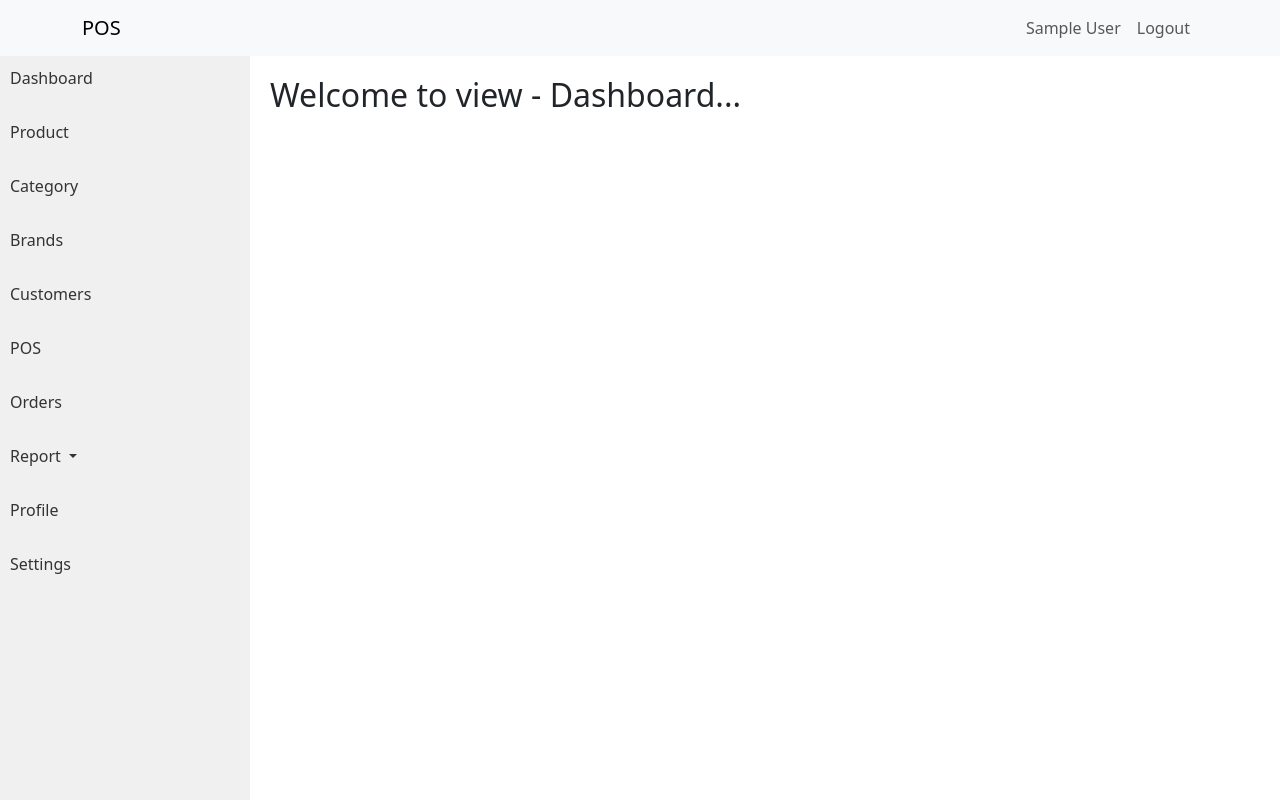
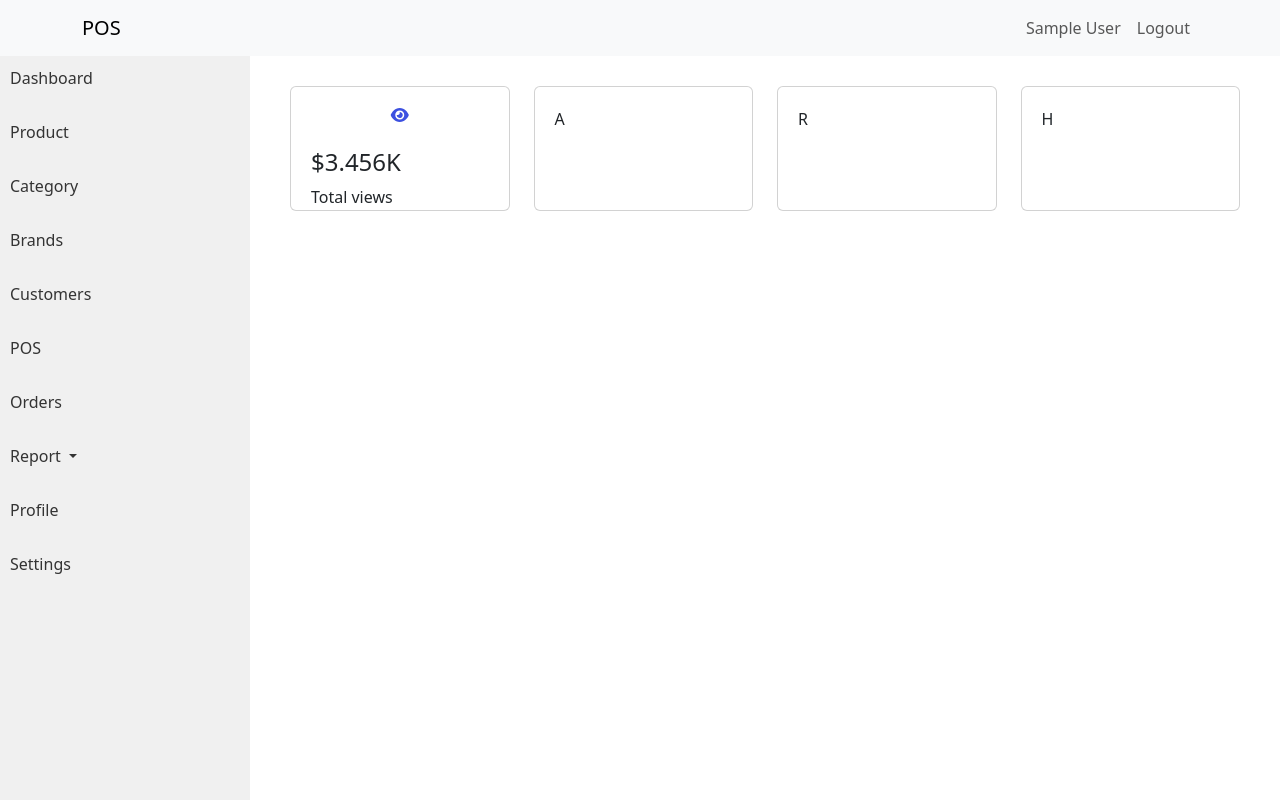
Before and after one commit to farhanfahidurrahim/POS-Software-Frontend-VueJs, a Vue app: page / in a window 1280 px wide. Built offline with nearby package versions, Linux system fonts and the light colour scheme; sample sign-in values are in the browser's storage.

Commit message:
dashboard

```diff
--- a/package.json
+++ b/package.json
@@ -9,6 +9,9 @@
     "preview": "vite preview"
   },
   "dependencies": {
+    "@fortawesome/fontawesome-svg-core": "^6.5.2",
+    "@fortawesome/free-solid-svg-icons": "^6.5.2",
+    "@fortawesome/vue-fontawesome": "^3.0.8",
     "@popperjs/core": "^2.11.8",
     "axios": "^1.7.2",
     "bootstrap": "^5.3.3",
--- a/src/main.js
+++ b/src/main.js
@@ -6,8 +6,11 @@ import Toast from "vue-toastification";
 import "vue-toastification/dist/index.css";
 import 'bootstrap/dist/css/bootstrap.min.css';
 import 'bootstrap/dist/js/bootstrap.bundle.min.js';
+import { library } from '@fortawesome/fontawesome-svg-core';
+import { FontAwesomeIcon } from '@fortawesome/vue-fontawesome';
+import { fas } from '@fortawesome/free-solid-svg-icons';
 
-
+library.add(fas);
 const app = createApp(App);
 
 // NProgress
@@ -23,4 +26,5 @@ app.use(router);
 app.use(Toast, {
     timeout: 2000,
 });
+app.component('font-awesome-icon', FontAwesomeIcon);
 app.mount('#app');
--- a/src/views/Dashboard.vue
+++ b/src/views/Dashboard.vue
@@ -1,9 +1,53 @@
 <template>
-  <h2>Welcome to view - Dashboard...</h2>
+
+  <div>
+    <div class="container-fluid">
+      <div class="row g-4">
+        <div class="col-md-3">
+          <div class="card">
+            <font-awesome-icon style="color: #3C50E0" icon="eye" />
+            <div class="text">
+              <h4>$3.456K</h4>
+              <span>Total views</span>
+            </div>
+          </div>
+        </div>
+        <div class="col-md-3">
+          <div class="card">
+            A
+          </div>
+        </div>
+        <div class="col-md-3">
+          <div class="card">
+            R
+          </div>
+        </div>
+        <div class="col-md-3">
+          <div class="card">
+            H
+          </div>
+        </div>
+      </div>
+    </div>
+  </div>
+
 </template>
 
-<script></script>
+<script>
+</script>
 
 <style scoped>
 /* Styles specific to Home.vue */
+.container-fluid {
+  padding: 10px 20px;
+}
+
+.card {
+  height: 125px;
+  padding: 20px;
+}
+
+.text {
+  padding-top: 25px;
+}
 </style>
--- a/src/views/Order/Pos.vue
+++ b/src/views/Order/Pos.vue
@@ -1,7 +1,7 @@
 <template>
   <div class="">
     <div class="row">
-      <!-- Product Images Section -->
+      <!-- Cart Section Left -->
       <div class="col-md-8">
         <div class="row">
           <div
@@ -32,7 +32,12 @@
             </div>
           </div>
         </div>
+        <!-- Show More button -->
+        <button v-if="displayedVariations.length < variations.length" @click="showMoreVariations" class="btn btn-link mt-2">
+          Show More
+        </button>
       </div>
+      <!-- Cart Section Right -->
       <div class="col-md-4">
         <!-- Customer Information -->
         <form @submit.prevent="createOrder">
@@ -222,6 +227,7 @@ const toast = useToast();
 
 const errors = ref({});
 const variations = ref([]);
+const displayedVariations = ref([]);
 const cart = ref([]);
 const customerSuggestions = ref([]);
 
@@ -246,10 +252,18 @@ const fetchVariations = async (url = "/api/v1/all-variations") => {
     const response = await axios.get(url);
     variations.value = response.data.data;
     console.log("Response:", response); // Log the entire response object
+    displayedVariations.value = variations.value.slice(0, 18);
   } catch (error) {
     console.error("Error fetching variations:", error);
     toast.error("Failed to fetch variations.");
   }
+};
+
+// Function to load more variations
+const showMoreVariations = () => {
+  const currentLength = displayedVariations.value.length;
+  const nextBatch = variations.value.slice(currentLength, currentLength + 6); // Load next 6 items, adjust as needed
+  displayedVariations.value = [...displayedVariations.value, ...nextBatch];
 };
 
 // Fetch customers based on phone number
```
Also changed, not shown: 1 other file (tests, documents, lock files or other folders).
